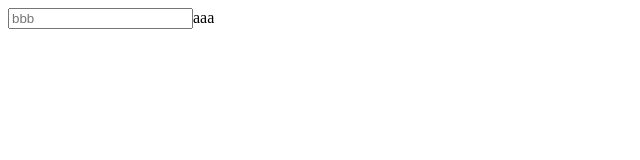
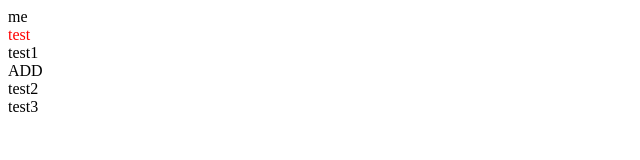
Before and after one commit to yamanekoh0301/javascript, a plain HTML site: page dom/index.html in a window 1280 px wide. Shown: the whole page, without its empty margins (0-640 px from the left). Drawn offline with Linux system fonts and the light colour scheme.

Commit message:
39まで終了（タグを作成し追加）

```diff
--- a/dom/index.html
+++ b/dom/index.html
@@ -12,25 +12,49 @@
     </style>
 </head>
 <body>
-    <input id="test">aaa</input>
+    <!-- example1====================================================== -->
+    <div id="grand_father">
+        <div id="parent">
+            <div id="target">
+                me
+            </div>
+        </div>
+    </div>
+    <!--  example2 ======================================================= -->
+    <div id="divList">
+        <div class="div1">test1</div>
+        <div class="div2">test2</div>
+        <div class="div3">test3</div>
+    </div>
 
     <script>
-        // 要素の作成
-        const input = document.getElementById('test');
+        // example1=========================================================
+        const target = document.getElementById('target');
+        const newDiv = document.createElement('div');
+        newDiv.id = 'test';
+        newDiv.classList.add('red');
+        newDiv.textContent = 'test';
+        // 対象要素の下の階層に追加
+        target.appendChild(newDiv)
+        // 対象要素と同じ階層に追加
+        target.parentNode.appendChild(newDiv)
 
-        // attribute（属性）の作成
-        input.type = 'text';
-        input.placeholder = 'bbb';
-        input.name = 'text';
-        input.textContent= 'This is test.';
-        console.log(input);
+        // example2=========================================================
+        const targetList = document.getElementById('divList');
+        const reference = document.querySelector('.div2');
+        const newElement = document.createElement('div');
 
-        //タグ作成と属性の追加
-        const anchor = document.createElement('a');
-        anchor.href = 'https://google.com';
-        anchor.target = '_brank';
-        anchor.textContent = 'link';
-        console.log(anchor);
+        newElement.classList.add("div4");
+        newElement.textContent = 'ADD';
+        targetList.insertBefore(newElement,reference);
+
+        // 対象要素と同じ階層の次の要素
+        console.log(reference.nextElementSibling)
+        // 対象要素の下の階層の最初の要素
+        console.log(targetList.firstElementChild)
+        // 対象要素の下の階層の最初のノード
+        console.log(targetList.firstChild)
+
     </script>
 </body>
 </html>
```
